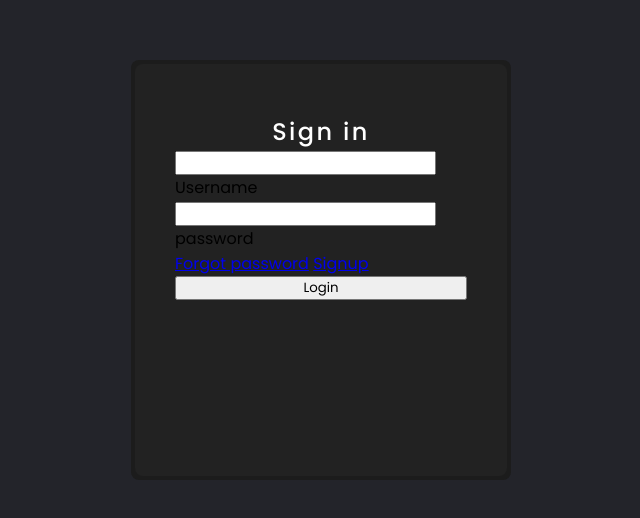
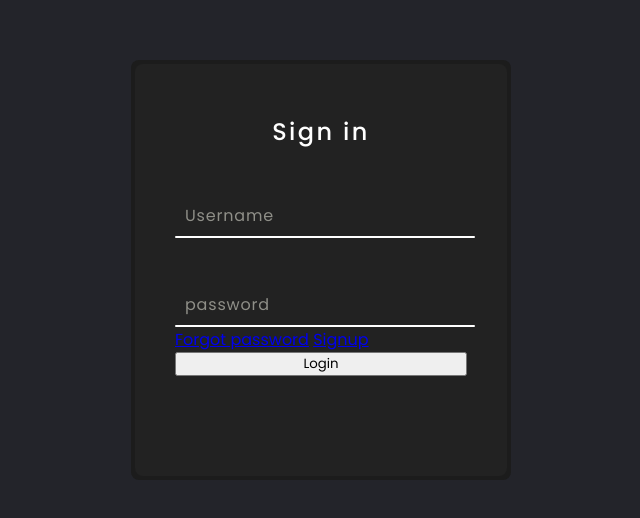
Before and after one commit to rodrygomarquex/loguin-screen, a plain HTML site: page index.html in a window 1280 px wide. Shown: the part 130-648 px from the top of the page, without its empty margins (319-959 px from the left). Drawn offline with Linux system fonts and the light colour scheme.

Commit message:
Update style.css

```diff
--- a/css/style.css
+++ b/css/style.css
@@ -40,3 +40,55 @@ body
     text-align: center;
     letter-spacing: 0.1em;
 }
+.box form .inputBox
+{
+    position: relative;
+    width: 300px;
+    margin-top: 34px;
+}
+.box form .inputBox input
+{
+    position: relative;
+    width: 100%;
+    padding: 20px 10px 10px;
+    background: transparent;
+    outline: none;
+    border: none;
+    box-shadow: none;
+    color: #23242a;
+    font-size: 1em;
+    letter-spacing: 0.05em;
+    transition: 0.5s;
+    z-index: 10;
+}
+.box form .inputBox span
+{
+    position: absolute;
+    left: 0;
+    padding: 20px 10px 10px;
+    pointer-events: none;
+    color: #8f8f88;
+    font-size: 1em;
+    letter-spacing: 0.05em;
+    transition: 0.5s;
+}
+.box form .inputBox input:valid ~ span,
+.box form .inputBox input:focus ~ span
+{
+    color: #fff;
+    font-size: 0.75em;
+    transform: translateY(-34px);
+}
+.box form .inputBox i
+{
+    position: absolute;
+    left: 0;
+    bottom: 0;
+    width: 100%;
+    height: 2px;
+    background: #fff;
+    border-radius: 4px;
+    overflow: hidden;
+    transition: 0.5s;
+    pointer-events: none;
+}
```
